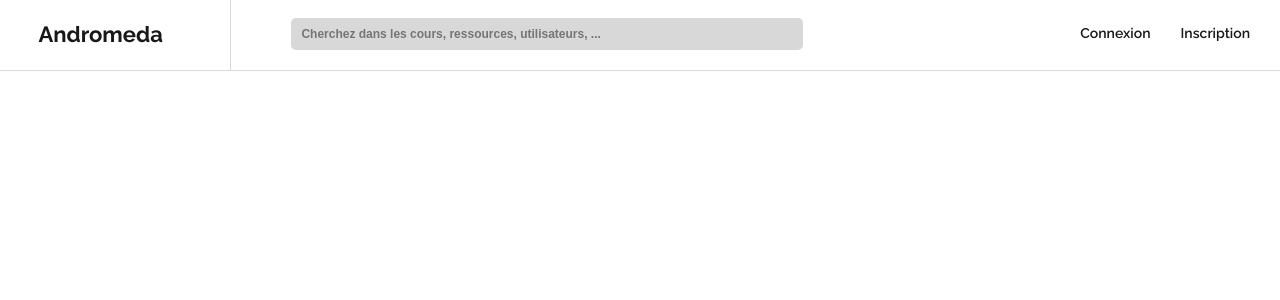
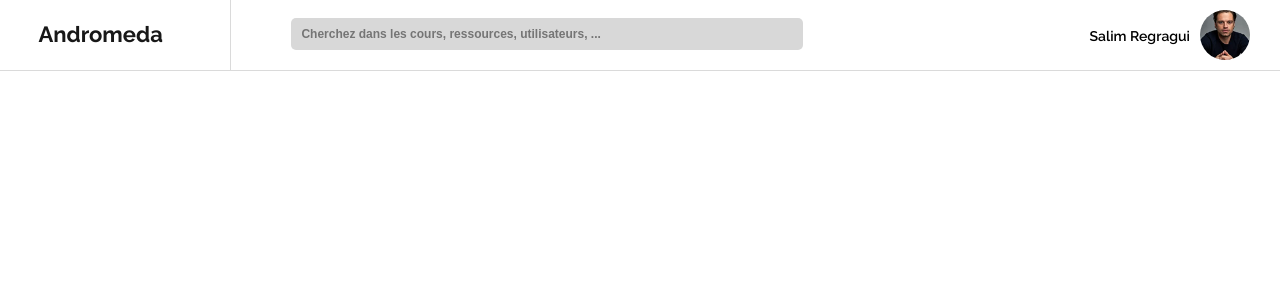
Before and after one commit to salimregragui/andromeda, a React (Create React App) app in the folder FrontEnd/andromeda/: page /auth in a window 1280 px wide. Shown: the top 300 px of the page. Built offline with nearby package versions, Linux system fonts and the light colour scheme.

Commit message:
[FrontEnd]Layout changes and ameliorations UX.

```diff
--- a/FrontEnd/andromeda/src/components/Topbar/Topbar.js
+++ b/FrontEnd/andromeda/src/components/Topbar/Topbar.js
@@ -1,10 +1,14 @@
 import React from 'react';
 import classes from './Topbar.module.css';
-import NavigationItems from '../NavigationItems/NavigationItems';
 // import Logo from '../../assets/images/logo-name.svg';
 import SearchBar from '../../containers/SearchBar/SearchBar';
+import profilePic from '../../assets/images/profile.jpg';
+import { withRouter } from 'react-router-dom';
 
-const Topbar = () => {
+const Topbar = (props) => {
+    let goToProfile = () => {
+        props.history.push('/profile');
+    }
     return (
         <header className={classes.Topbar}>
             <div className={classes.Logo}>
@@ -14,10 +18,13 @@ const Topbar = () => {
             <SearchBar />
 
             <nav>
-                <NavigationItems />
+                <div className={classes.Profile} onClick={goToProfile}>
+                    <span>Salim Regragui</span>
+                    <div className={classes.ProfileImg} style={{backgroundImage: "url(" + profilePic + ")"}}></div>
+                </div>
             </nav>
         </header>
     )
 }
 
-export default Topbar;
+export default withRouter(Topbar);
--- a/FrontEnd/andromeda/src/components/Topbar/Topbar.module.css
+++ b/FrontEnd/andromeda/src/components/Topbar/Topbar.module.css
@@ -29,3 +29,28 @@
 .Logo span:hover {
     cursor: pointer;
 }
+
+.Profile {
+    font-weight: 600;
+    font-size: 14px;
+    position: absolute;
+    right: 30px;
+    top: 10px;
+    cursor: pointer;
+}
+
+.Profile span {
+    float: left;
+    margin-right: 10px;
+    margin-top: 18px;
+}
+
+.ProfileImg {
+    width:50px;
+    height:50px;
+    border-radius:50%;
+    background-position: center;
+    background-size:100% auto;
+    background-repeat: no-repeat;
+    float: right;
+}
--- a/FrontEnd/andromeda/src/components/UI/LeftBar/LeftBar.js
+++ b/FrontEnd/andromeda/src/components/UI/LeftBar/LeftBar.js
@@ -40,6 +40,10 @@ const LeftBar = () => {
                 activeClassName={classes.active}
                 exact
             ><img src={discussionIcon} alt="discussion"/> Discussions</NavLink>
+
+            <div className={classes.Logout}>
+                <NavLink to="/auth/logout" exact>Deconnexion</NavLink>
+            </div>
         </div>
     )
 }
--- a/FrontEnd/andromeda/src/components/UI/LeftBar/LeftBar.module.css
+++ b/FrontEnd/andromeda/src/components/UI/LeftBar/LeftBar.module.css
@@ -69,3 +69,31 @@
 
     transition: 0.2s;
 }
+
+.Logout {
+    bottom: 0;
+    position: absolute;
+    width: 100%;
+    padding-left: 15%;
+}
+
+.Logout a {
+    width: 70%;
+    height: 40px;
+    background-color: #c2c2c2;
+    text-align: center;
+    border-radius: 5px;
+    color: white;
+    padding-left: 0;
+    line-height: 40px;
+
+    transition: 0.2s;
+}
+
+.Logout a:hover {
+    background-color: #8a8a8a;
+    color: white;
+    border-left: none;
+
+    transition: 0.2s;
+}
--- a/FrontEnd/andromeda/src/containers/Resources/Resources.js
+++ b/FrontEnd/andromeda/src/containers/Resources/Resources.js
@@ -1,5 +1,4 @@
 import React, { Component } from 'react';
-import {NavLink} from 'react-router-dom';
 import Spinner from '../../components/UI/Spinner/Spinner';
 import { connect } from 'react-redux';
 import * as coursesActions from '../../store/actions/index';
@@ -166,7 +165,7 @@ class Resources extends Component {
         if (this.state.showModal) {
             modal = <Modal width='80' height='500px' fullscreen>
                  <button className={classes.CloseModal} onClick={this.closeModalHandler}>Fermer</button>
-                 <iframe className={this.state.displayedResource.type} width="100%" height="97%"
+                 <iframe title="Content" className={this.state.displayedResource.type} width="100%" height="97%"
                  frameborder="0" src={this.state.displayedResource.path}></iframe>
             </Modal>
         }
--- a/FrontEnd/andromeda/src/containers/SearchBar/SearchBar.js
+++ b/FrontEnd/andromeda/src/containers/SearchBar/SearchBar.js
@@ -7,7 +7,8 @@ class SearchBar extends Component {
         search: '',
         data: null,
         loading: false,
-        typingTimeout: 0
+        typingTimeout: 0,
+        showingResults: false
     }
 
     changeSearchHandler = (event) => {
@@ -15,17 +16,25 @@ class SearchBar extends Component {
             clearTimeout(this.state.typingTimeout);
          }
 
+         if (event.target.value.trim() !== '') {
              this.setState({
                 search: event.target.value,
+                showingResults: true,
                 typingTimeout: setTimeout(() => {
-                console.log(this.state);
                     if (this.state.search !== '') {
-                    this.getAutoCompleteData(this.state.search);
+                        this.getAutoCompleteData(this.state.search.trim());
                     }else {
-                    this.setState({data: null});
+                        this.setState({data: null, showingResults: false});
                     }
                   }, 500)
              });
+         }else {
+             this.setState({
+                 search: '',
+                 data: null,
+                 showingResults: false
+             })
+         }
     }
 
     getAutoCompleteData = (str) => {
@@ -49,6 +58,10 @@ class SearchBar extends Component {
         }
     }
 
+    hideResultsHandler = () => {
+        this.setState({showingResults: false, search: '', data: null});
+    }
+
     render() {
         let searchResults = null;
 
@@ -57,7 +70,6 @@ class SearchBar extends Component {
         }
 
         if (this.state.data && !this.state.loading) {
-            console.log(this.state.data);
             if (this.state.data.Chapters.length >= 1) {
                 searchResults = [searchResults, <div className={classes.searchBlock}>
                     <span>Chapitres</span>
@@ -181,14 +193,20 @@ class SearchBar extends Component {
             if (searchResults) {
                 searchResults = searchResults.flat(4);
                 searchResults.shift();
-                console.log(searchResults);
+            } else {
+                searchResults = 'Aucun resultat trouvé.';
             }
         }
+
         return (
             <div className={classes.Search}>
-                <input placeholder="Cherchez dans les cours, ressources, utilisateurs, ..." type="text" value={this.state.search} onChange={this.changeSearchHandler} />
-                <div className={`${classes.SearchResults} ${this.state.data || this.state.loading || this.state.search ? null : classes.hiddenSearch}`}>
-                    {searchResults}
+                <input placeholder="Cherchez dans les cours, ressources, utilisateurs, ..." type="text" value={this.state.search} onChange={this.changeSearchHandler} onBlur={this.hideResultsHandler} />
+                <div className={`${classes.SearchResults} ${this.state.showingResults ? null : classes.hiddenSearch}`}>
+                    {searchResults && searchResults !== 'Loading...' && searchResults !== 'Aucun resultat trouvé.' ? searchResults.map((sr, id) => {
+                        return <React.Fragment key={id}>
+                            {sr}
+                        </React.Fragment>
+                    }) : <strong>{searchResults}</strong>}
                     <br/>
                 </div>
             </div>
```
Also changed, not shown: FrontEnd/andromeda/src/assets/images/profile.jpg (added). Lines whose indentation alone changed are shown as unchanged.
